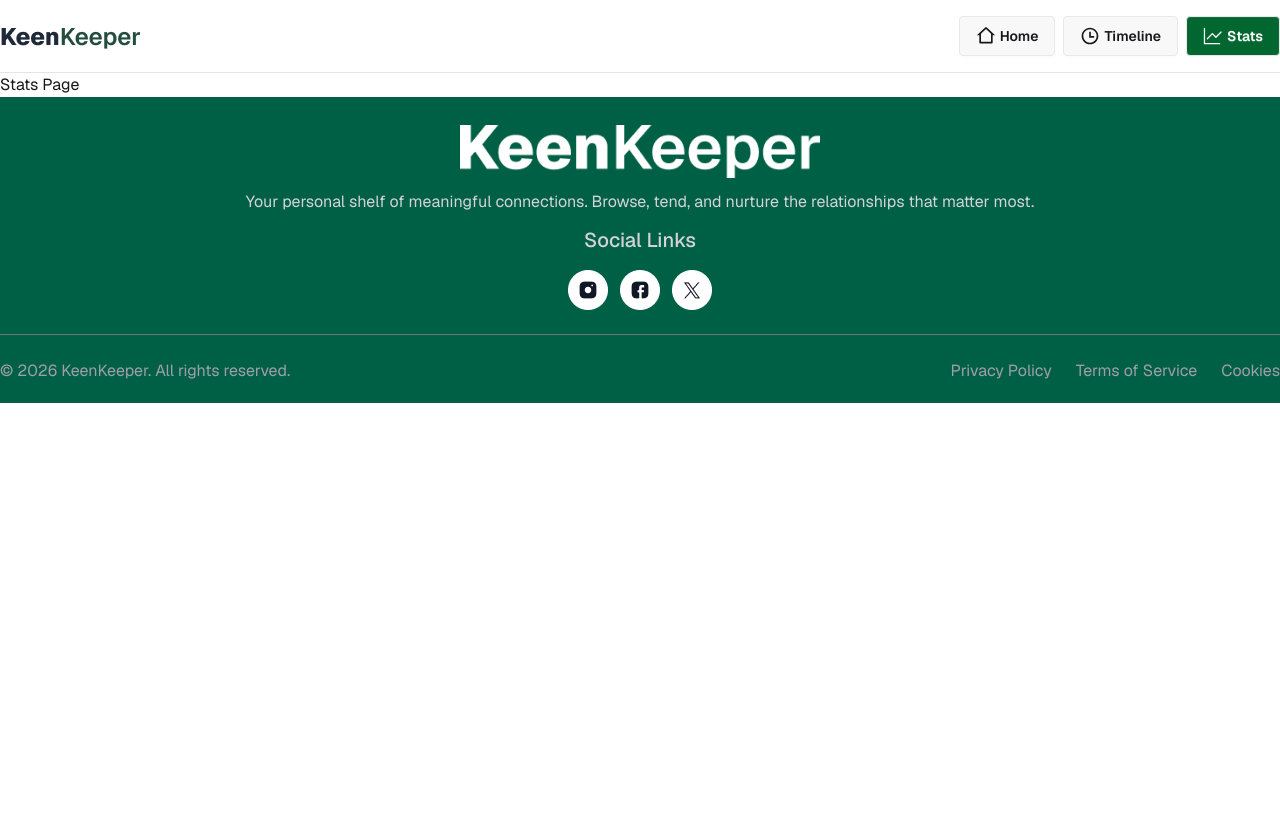
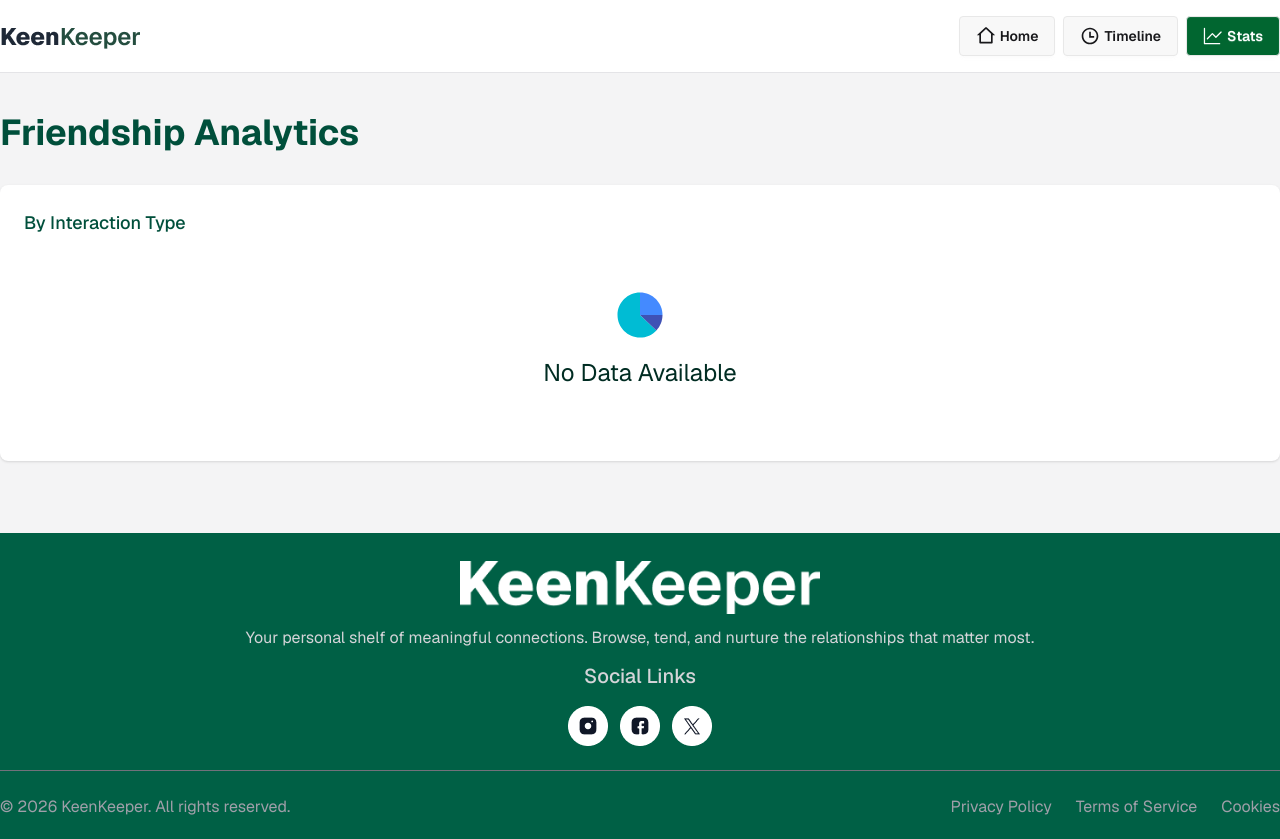
Before and after one commit to tawhidzihad/assignment-007-react-app, a React (Vite) app: page /stats in a window 1280 px wide. Before the commit the page ends 800 px from the top, so only its background shows below. Built offline with nearby package versions, Linux system fonts and the light colour scheme.

Commit message:
Stats section completed with piechart and initially it show no data available

```diff
--- a/package.json
+++ b/package.json
@@ -17,6 +17,7 @@
 		"react-router": "^7.14.1",
 		"react-spinners": "^0.17.0",
 		"react-toastify": "^11.0.5",
+		"recharts": "^3.8.1",
 		"tailwindcss": "^4.2.2"
 	},
 	"devDependencies": {
--- a/src/Pages/StatsPage/StatsPage.jsx
+++ b/src/Pages/StatsPage/StatsPage.jsx
@@ -1,11 +1,102 @@
-import React from 'react';
+import { useContext } from "react";
+import { FcPieChart } from "react-icons/fc";
+import { Legend, Pie, PieChart, Tooltip } from "recharts";
+import { UserActionContext } from "../../context/UserActionContext";
 
 const StatsPage = () => {
-    return (
-        <div>
-            <h1>Stats Page</h1>
-        </div>
-    );
+	const { userActions } = useContext(UserActionContext);
+
+	const callLength = userActions.filter(
+		(userAction) => userAction.action === "Call",
+	).length;
+
+	const videoLength = userActions.filter(
+		(userAction) => userAction.action === "Video",
+	).length;
+
+	const textLength = userActions.filter(
+		(userAction) => userAction.action === "Text",
+	).length;
+
+	const data = [
+		{ name: "Text", value: textLength, fill: "#8230f2" },
+		{ name: "Call", value: callLength, fill: "#264d3f" },
+		{ name: "Video", value: videoLength, fill: "#3da265" },
+	];
+	const dataLength = data.some((item) => item.value > 0); // For empty chart
+
+	const CustomLegend = ({ payload }) => {
+		return (
+			<ul className="flex flex-wrap gap-4 justify-center mt-4">
+				{payload.map((entry, index) => (
+					<li
+						key={`item-${index}`}
+						className="flex items-center gap-2 mt-5"
+					>
+						<div
+							className="w-3 h-3 rounded-full"
+							style={{ backgroundColor: entry.color }}
+						></div>
+						<span className="text-md text-gray-700">
+							{entry.value}
+						</span>
+					</li>
+				))}
+			</ul>
+		);
+	};
+
+	return (
+		<div className="bg-zinc-100">
+			<div className="max-w-7xl mx-auto py-10 px-2 lg:px-0">
+				<h1 className="text-4xl text-emerald-900 font-bold">
+					Friendship Analytics
+				</h1>
+
+				<div className="my-8 p-6 bg-white rounded-lg shadow-sm">
+					<h2 className="text-emerald-900 font-medium text-lg">
+						By Interaction Type
+					</h2>
+
+					{dataLength ? (
+						<div className="flex justify-center items-center py-5">
+							<PieChart
+								style={{
+									width: "100%",
+									maxWidth: "400px",
+									maxHeight: "80vh",
+									aspectRatio: 1,
+								}}
+								responsive
+							>
+								<Pie
+									data={data}
+									innerRadius="80%"
+									outerRadius="100%"
+									// Corner radius is the rounded edge of each pie slice
+									cornerRadius="50%"
+									fill="#8884d8"
+									// padding angle is the gap between each pie slice
+									paddingAngle={5}
+									dataKey="value"
+									isAnimationActive={true}
+								/>
+								<Legend content={CustomLegend} />
+								<Tooltip></Tooltip>
+							</PieChart>
+						</div>
+					) : (
+						<div className="flex justify-center items-center flex-col py-5 h-50 space-y-3">
+							<FcPieChart className="text-6xl"></FcPieChart>
+							<h3 className="text-2xl text-emerald-950">
+								No Data Available
+							</h3>
+						</div>
+					)}
+				</div>
+			</div>
+		</div>
+	);
 };
 
 export default StatsPage;
--- a/src/Pages/TimelinePage/TimelinePage.jsx
+++ b/src/Pages/TimelinePage/TimelinePage.jsx
@@ -25,7 +25,7 @@ const TimelinePage = () => {
 		if (ActionType === "New To Old") {
 			const newArray = [...filtaredData].reverse();
 			setFiltaredData(newArray);
-		}else{
+		} else {
 			const newArray = [...filtaredData].reverse();
 			setFiltaredData(newArray);
 		}
```
Also changed, not shown: 1 other file (tests, documents, lock files or other folders).
